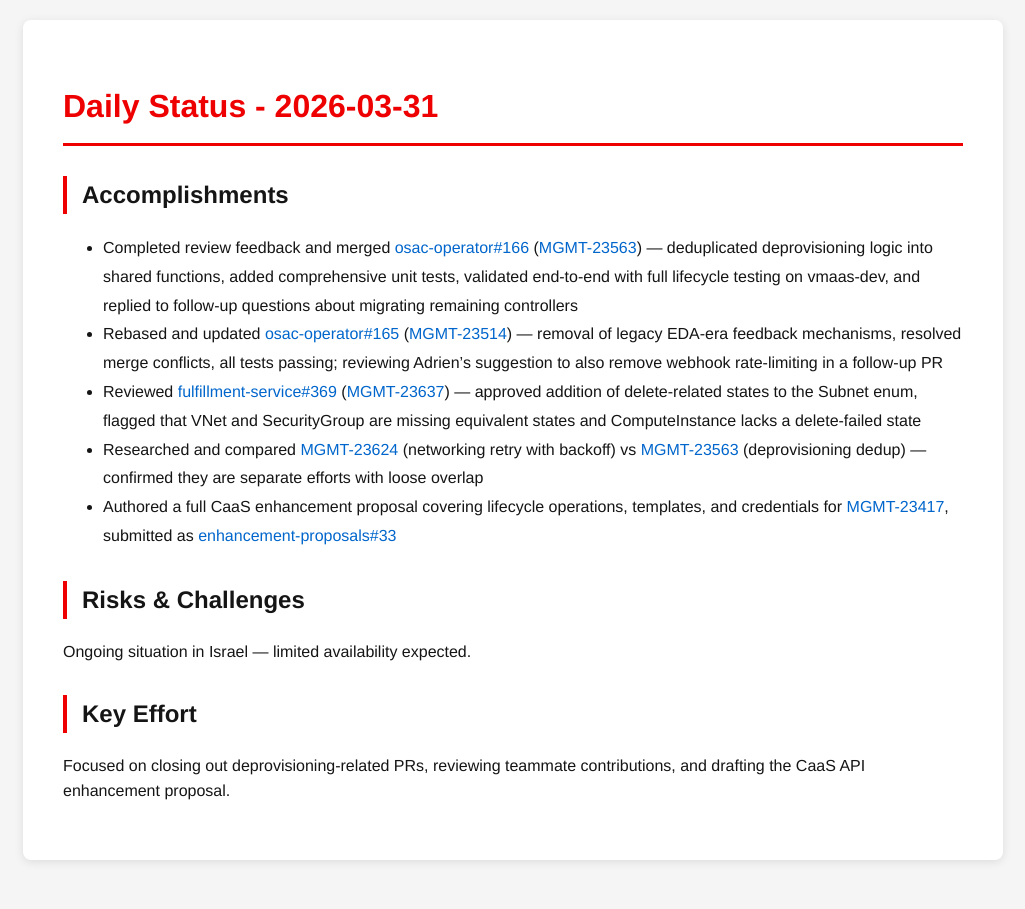
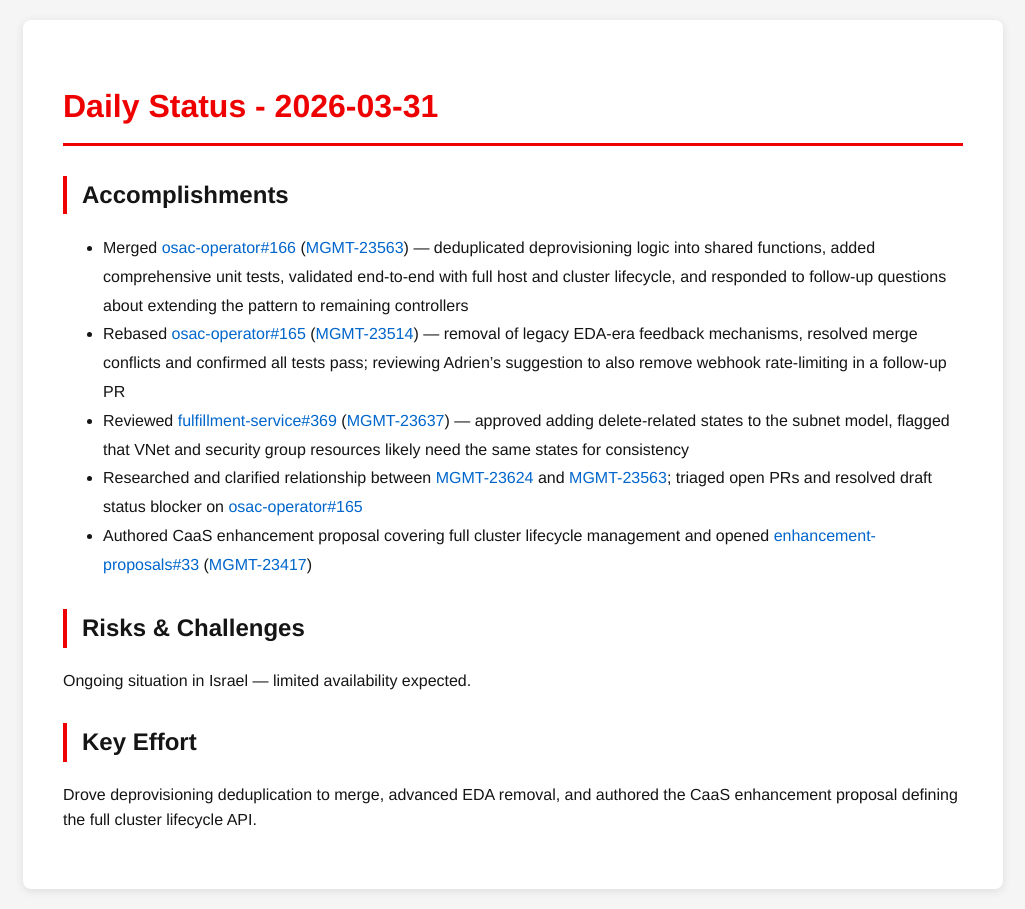
Before and after one commit to tzvatot/daily-status, a Jekyll site: the page built from 2026-03-31.md, in a window 1280 px wide. Shown: the whole page, without its empty margins (127-1152 px from the left). Built offline with Jekyll 4.4.1, drawn with Linux system fonts in a browser that asks for light colours.

Commit message:
Daily status update - 2026-03-31

```diff
--- a/2026-03-31.md
+++ b/2026-03-31.md
@@ -7,14 +7,14 @@
 # Daily Status - 2026-03-31
 
 ## Accomplishments
-- Completed review feedback and merged [osac-operator#166](https://github.com/osac-project/osac-operator/pull/166) ([MGMT-23563](https://issues.redhat.com/browse/MGMT-23563)) — deduplicated deprovisioning logic into shared functions, added comprehensive unit tests, validated end-to-end with full lifecycle testing on vmaas-dev, and replied to follow-up questions about migrating remaining controllers
-- Rebased and updated [osac-operator#165](https://github.com/osac-project/osac-operator/pull/165) ([MGMT-23514](https://issues.redhat.com/browse/MGMT-23514)) — removal of legacy EDA-era feedback mechanisms, resolved merge conflicts, all tests passing; reviewing Adrien's suggestion to also remove webhook rate-limiting in a follow-up PR
-- Reviewed [fulfillment-service#369](https://github.com/osac-project/fulfillment-service/pull/369) ([MGMT-23637](https://issues.redhat.com/browse/MGMT-23637)) — approved addition of delete-related states to the Subnet enum, flagged that VNet and SecurityGroup are missing equivalent states and ComputeInstance lacks a delete-failed state
-- Researched and compared [MGMT-23624](https://issues.redhat.com/browse/MGMT-23624) (networking retry with backoff) vs [MGMT-23563](https://issues.redhat.com/browse/MGMT-23563) (deprovisioning dedup) — confirmed they are separate efforts with loose overlap
-- Authored a full CaaS enhancement proposal covering lifecycle operations, templates, and credentials for [MGMT-23417](https://issues.redhat.com/browse/MGMT-23417), submitted as [enhancement-proposals#33](https://github.com/osac-project/enhancement-proposals/pull/33)
+- Merged [osac-operator#166](https://github.com/osac-project/osac-operator/pull/166) ([MGMT-23563](https://issues.redhat.com/browse/MGMT-23563)) — deduplicated deprovisioning logic into shared functions, added comprehensive unit tests, validated end-to-end with full host and cluster lifecycle, and responded to follow-up questions about extending the pattern to remaining controllers
+- Rebased [osac-operator#165](https://github.com/osac-project/osac-operator/pull/165) ([MGMT-23514](https://issues.redhat.com/browse/MGMT-23514)) — removal of legacy EDA-era feedback mechanisms, resolved merge conflicts and confirmed all tests pass; reviewing Adrien's suggestion to also remove webhook rate-limiting in a follow-up PR
+- Reviewed [fulfillment-service#369](https://github.com/osac-project/fulfillment-service/pull/369) ([MGMT-23637](https://issues.redhat.com/browse/MGMT-23637)) — approved adding delete-related states to the subnet model, flagged that VNet and security group resources likely need the same states for consistency
+- Researched and clarified relationship between [MGMT-23624](https://issues.redhat.com/browse/MGMT-23624) and [MGMT-23563](https://issues.redhat.com/browse/MGMT-23563); triaged open PRs and resolved draft status blocker on [osac-operator#165](https://github.com/osac-project/osac-operator/pull/165)
+- Authored CaaS enhancement proposal covering full cluster lifecycle management and opened [enhancement-proposals#33](https://github.com/osac-project/enhancement-proposals/pull/33) ([MGMT-23417](https://issues.redhat.com/browse/MGMT-23417))
 
 ## Risks & Challenges
 Ongoing situation in Israel — limited availability expected.
 
 ## Key Effort
-Focused on closing out deprovisioning-related PRs, reviewing teammate contributions, and drafting the CaaS API enhancement proposal.
+Drove deprovisioning deduplication to merge, advanced EDA removal, and authored the CaaS enhancement proposal defining the full cluster lifecycle API.
```
